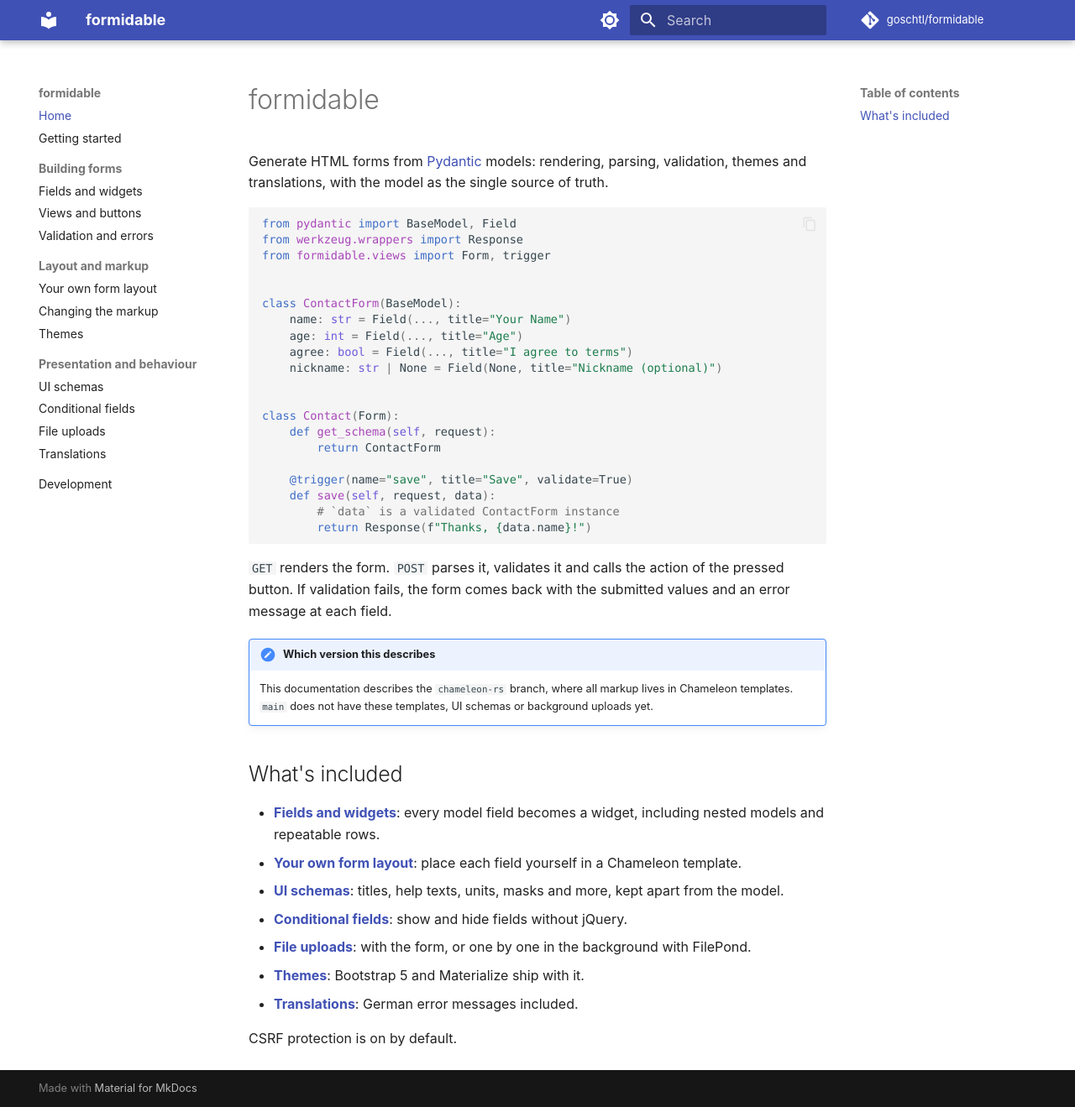
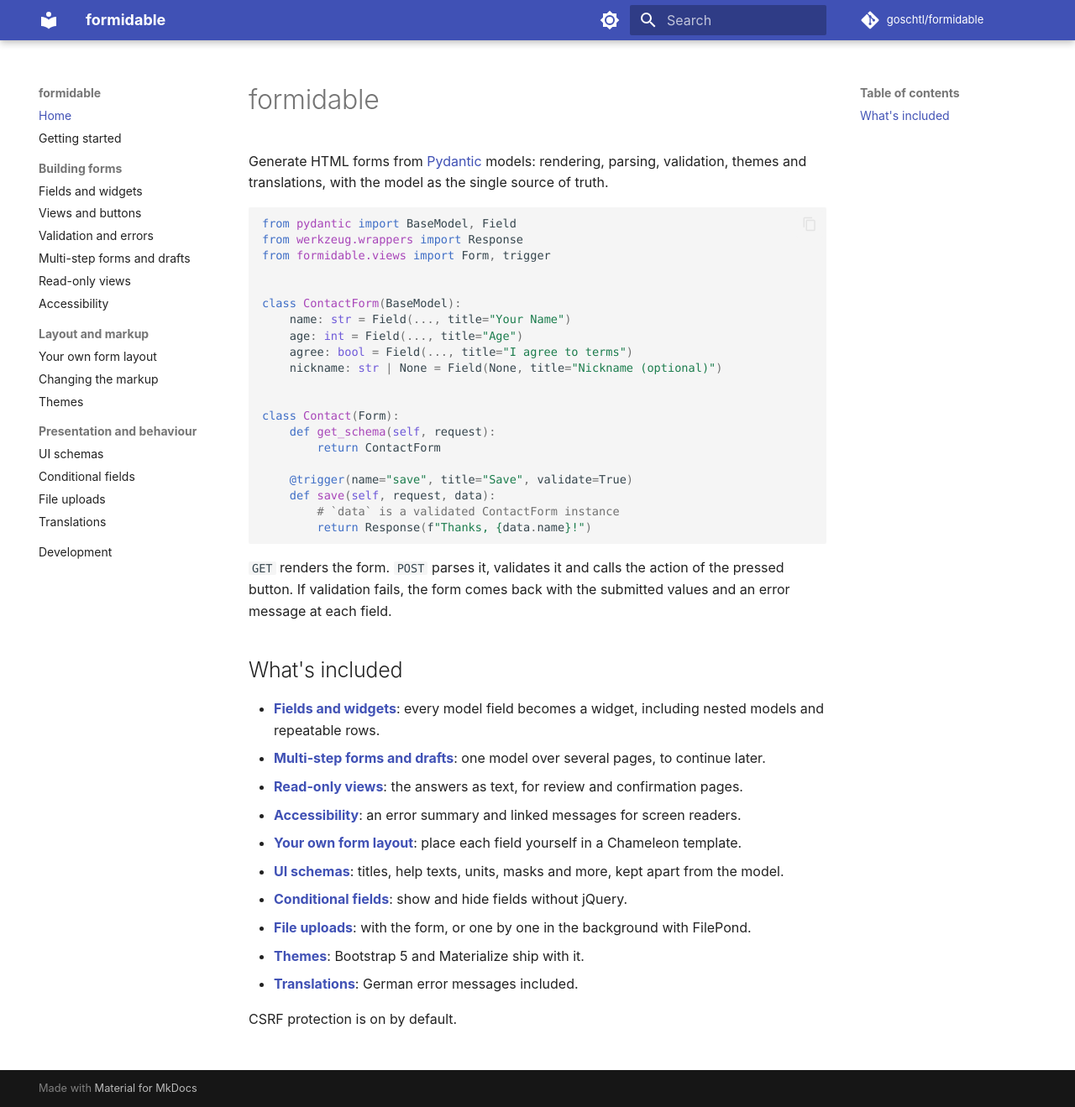
Before and after one commit to goschtl/formidable, an MkDocs documentation site: the page built from docs/index.md, in a window 1280 px wide and 1319 px high. Shown: the whole window at 84% size. Built offline with MkDocs 1.6.1 and Material for MkDocs 9.7.7, drawn with Linux system fonts in a browser that asks for light colours; comment, search, counter and statistics services are not loaded.

Commit message:
Point the documentation at main

```diff
--- a/docs/index.md
+++ b/docs/index.md
@@ -31,14 +31,12 @@ class Contact(Form):
 of the pressed button. If validation fails, the form comes back with the
 submitted values and an error message at each field.
 
-!!! note "Which version this describes"
-    This documentation describes the `chameleon-rs` branch, where all markup
-    lives in Chameleon templates. `main` does not have these templates, UI
-    schemas or background uploads yet.
-
 ## What's included
 
 - **[Fields and widgets](fields.md)**: every model field becomes a widget, including nested models and repeatable rows.
+- **[Multi-step forms and drafts](wizard.md)**: one model over several pages, to continue later.
+- **[Read-only views](readonly.md)**: the answers as text, for review and confirmation pages.
+- **[Accessibility](accessibility.md)**: an error summary and linked messages for screen readers.
 - **[Your own form layout](layouts.md)**: place each field yourself in a Chameleon template.
 - **[UI schemas](ui-schema.md)**: titles, help texts, units, masks and more, kept apart from the model.
 - **[Conditional fields](conditions.md)**: show and hide fields without jQuery.
--- a/mkdocs.yml
+++ b/mkdocs.yml
@@ -3,7 +3,7 @@ site_description: Generate HTML forms from Pydantic models
 site_url: https://goschtl.github.io/formidable/
 repo_url: https://github.com/goschtl/formidable
 repo_name: goschtl/formidable
-edit_uri: edit/chameleon-rs/docs/
+edit_uri: edit/main/docs/
 
 theme:
   name: material
@@ -40,6 +40,9 @@ nav:
       - Fields and widgets: fields.md
       - Views and buttons: views.md
       - Validation and errors: validation.md
+      - Multi-step forms and drafts: wizard.md
+      - Read-only views: readonly.md
+      - Accessibility: accessibility.md
   - Layout and markup:
       - Your own form layout: layouts.md
       - Changing the markup: templates.md
```
Also changed, not shown: docs/getting-started.md (+3 -2 lines), 1 other file.
